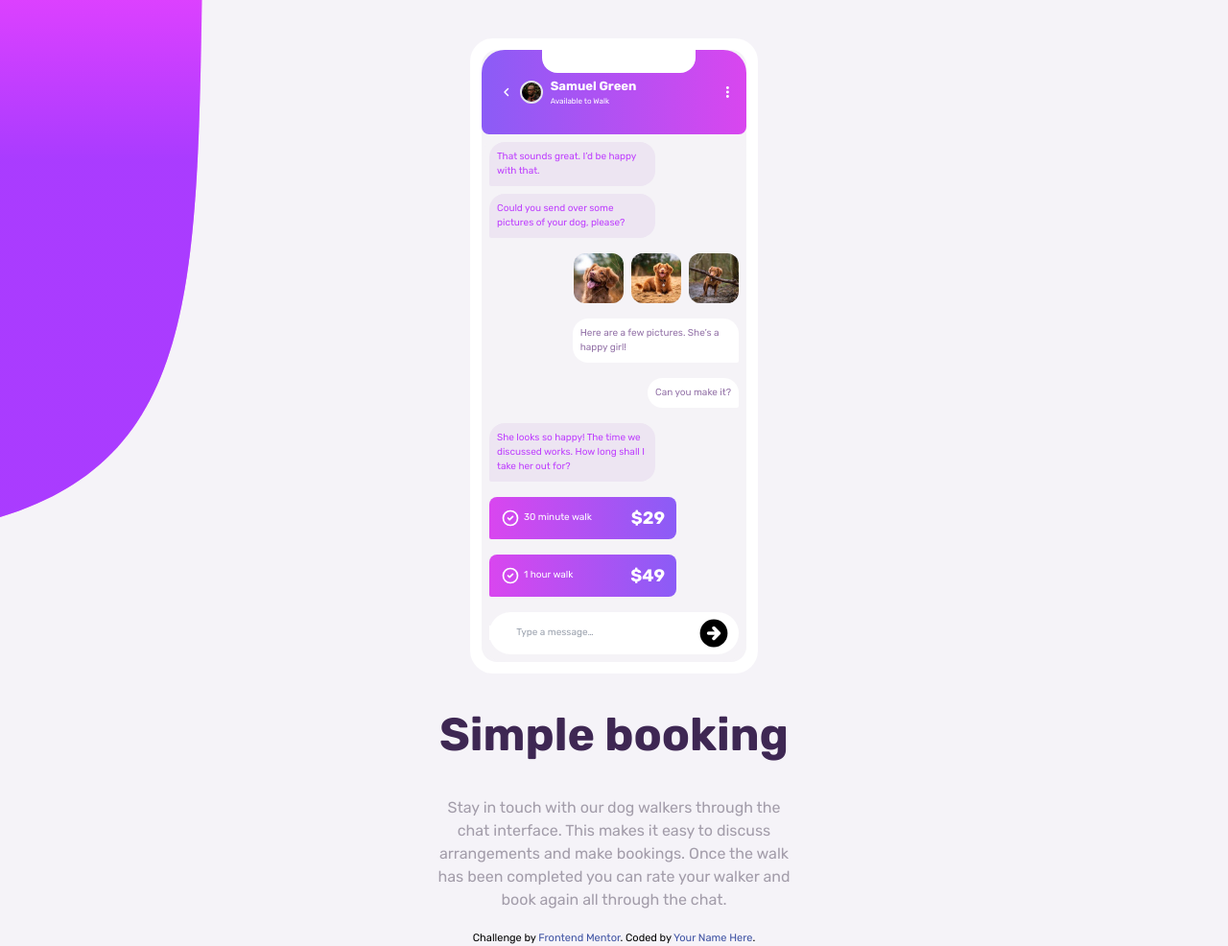
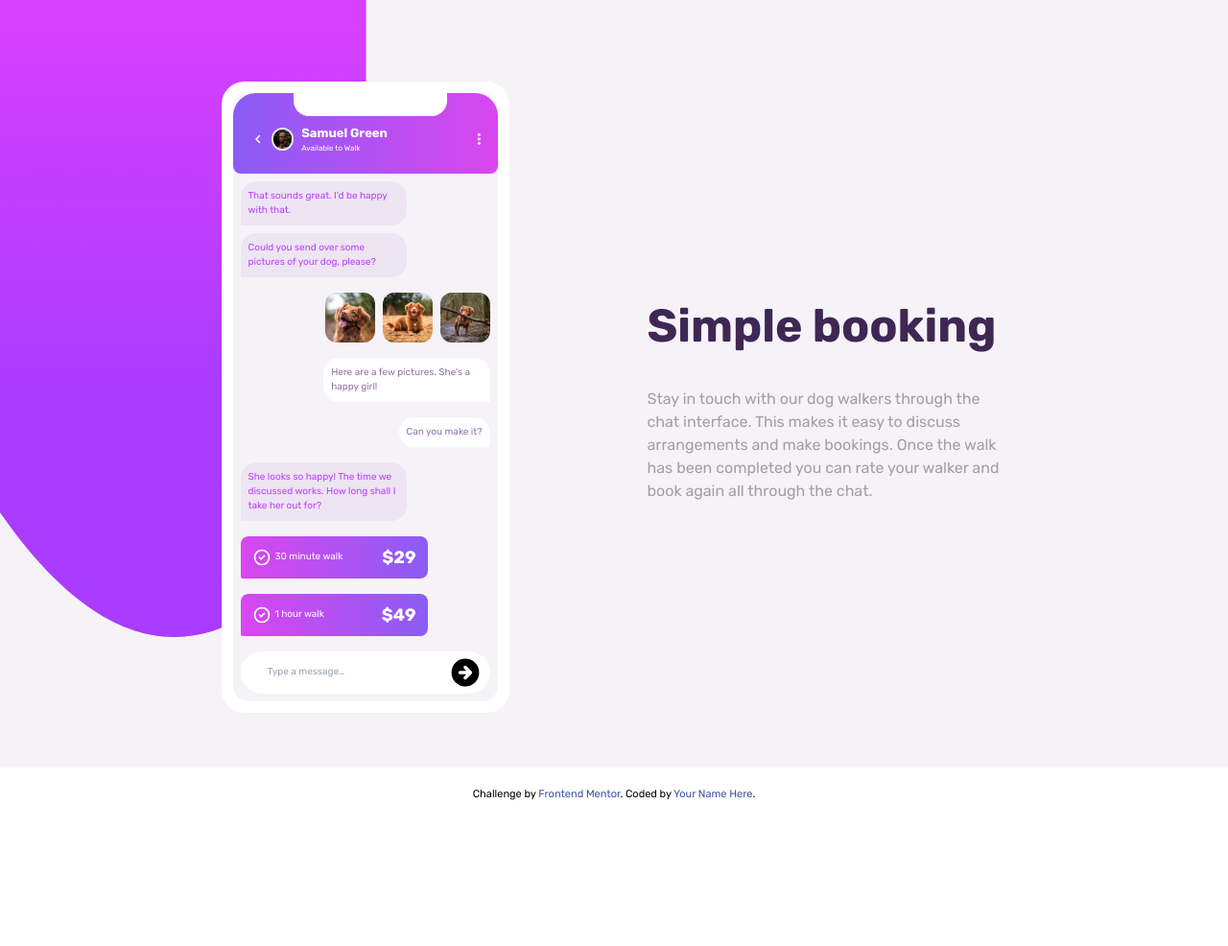
Before and after one commit to aimdexter/chat_app, a website: page index.html in a window 1280 px wide. Shown: the whole page at 96% size. After the commit the page ends 837 px from the top, so only its background shows below. Drawn offline with Linux system fonts and the light colour scheme.

Commit message:
challenge done

```diff
--- a/index.html
+++ b/index.html
@@ -27,12 +27,13 @@
 
 <body class="font-rubik">
 
-  <main class="flex flex-col w-full justify-center bg-[#f5f3f8] bg-[url('../src/images/bg.svg')] bg-no-repeat">
+  <main
+    class="flex flex-col w-full lg:h-[100vh]  ml-auto mr-auto lg:flex-row lg:items-center lg:gap-x-[9rem] justify-center bg-[#f5f3f8] bg-[url('../src/images/bg.svg')] lg:bg-[url('../src/images/bg_desktop.svg')] bg-no-repeat">
 
-    <div class="w-[300px] mt-10 bg-white justify-center ml-auto mr-auto p-3 rounded-3xl">
+    <div class="w-[300px] container mt-7 bg-white justify-center ml-auto mr-auto lg:mr-0 p-3 rounded-3xl">
       <div class="bg-[#f5f3f7] rounded-2xl">
         <div
-          class="flex items-center relative py-7 px-3 bg-gradient-to-r from-violet-500 to-fuchsia-500 rounded-t-3xl rounded-b-lg">
+          class="flex items-center relative pb-5 pt-8 px-3 bg-gradient-to-r from-violet-500 to-fuchsia-500 rounded-t-3xl rounded-b-lg">
           <div class="flex items-center space-x-2">
             <div class="absolute -top-1 left-[23%] w-[160px] h-7 rounded-b-2xl bg-white"></div>
             <svg xmlns="http://www.w3.org/2000/svg" color="white" class="h-3 w-3" fill="none" viewBox="0 0 24 24"
@@ -110,7 +111,7 @@
         </div>
       </div>
     </div>
-    <div class="text-center w-[375px] flex flex-col ml-auto mr-auto ">
+    <div class="text-center w-[375px] flex flex-col ml-auto mr-auto lg:text-left lg:ml-0">
       <div class="text-5xl font-extrabold py-10 text-[#3e2753]">Simple booking</div>
       <div class="text-[#a39daa]">
         Stay in touch with our dog walkers through the chat interface. This makes it easy to
@@ -118,11 +119,11 @@
         your walker and book again all through the chat.
       </div>
     </div>
-    <div class="attribution pt-5">
-      Challenge by <a href="https://www.frontendmentor.io?ref=challenge" target="_blank">Frontend Mentor</a>.
-      Coded by <a href="#">Your Name Here</a>.
-    </div>
   </main>
+  <div class="attribution pt-5">
+    Challenge by <a href="https://www.frontendmentor.io?ref=challenge" target="_blank">Frontend Mentor</a>.
+    Coded by <a href="#">Your Name Here</a>.
+  </div>
 </body>
 
 </html>
```
Also changed, not shown: README.md, public/style.css, src/images/bg_desktop.svg (added), src/images/desktop.png (added), src/images/phone.png (added).
